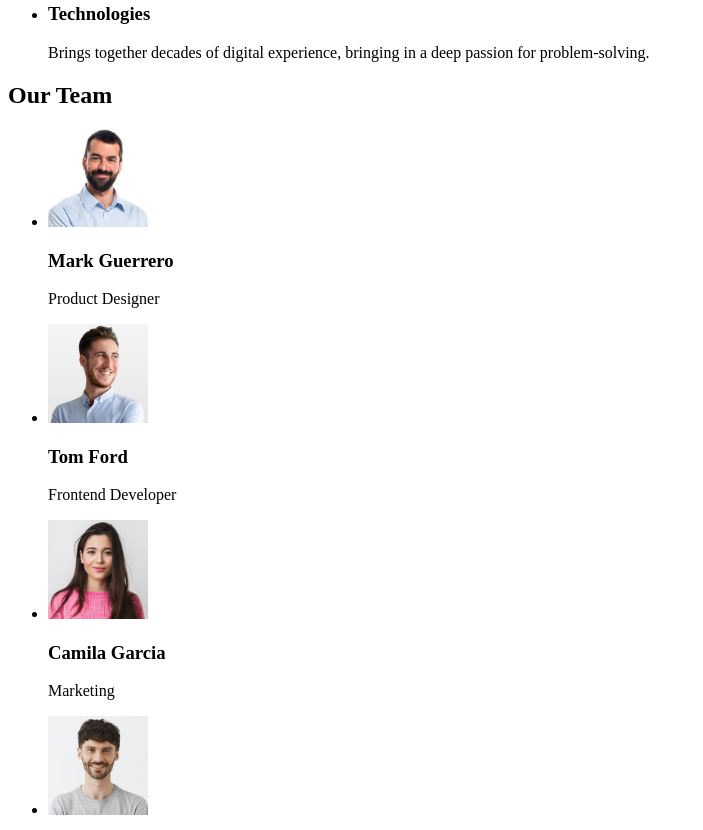
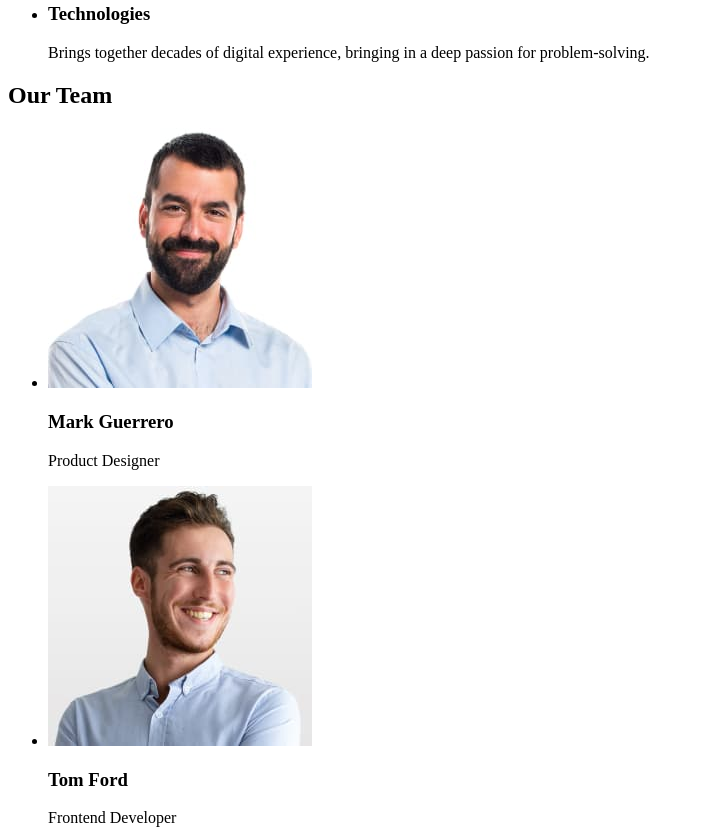
Before and after one commit to Gord-Nik/goit-markup-hw-01, a plain HTML site: page index.html in a window 1280 px wide. Shown: the part 514-1344 px from the top of the page, without its empty margins (0-703 px from the left). Drawn offline with Linux system fonts and the light colour scheme.

Commit message:
change width tag

```diff
--- a/index.html
+++ b/index.html
@@ -62,22 +62,22 @@
             <h2>Our Team</h2>
             <ul class="team-members">
                 <li class="team-member">
-                    <img src="images/mark-guerrero.jpg" alt="Mark Guerrero" width="100">
+                    <img src="images/mark-guerrero.jpg" alt="Mark Guerrero" width="264">
                     <h3>Mark Guerrero</h3>
                     <p>Product Designer</p>
                 </li>
                 <li class="team-member">
-                    <img src="images/tom-ford.jpg" alt="Tom Ford" width="100">
+                    <img src="images/tom-ford.jpg" alt="Tom Ford" width="264">
                     <h3>Tom Ford</h3>
                     <p>Frontend Developer</p>
                 </li>
                 <li class="team-member">
-                    <img src="images/camila-garcia.jpg" alt="Camila Garcia" width="100">
+                    <img src="images/camila-garcia.jpg" alt="Camila Garcia" width="264">
                     <h3>Camila Garcia</h3>
                     <p>Marketing</p>
                 </li>
                 <li class="team-member">
-                    <img src="images/daniel-wilson.jpg" alt="Daniel Wilson" width="100">
+                    <img src="images/daniel-wilson.jpg" alt="Daniel Wilson" width="264">
                     <h3>Daniel Wilson</h3>
                     <p>UI Designer</p>
                 </li>
```
